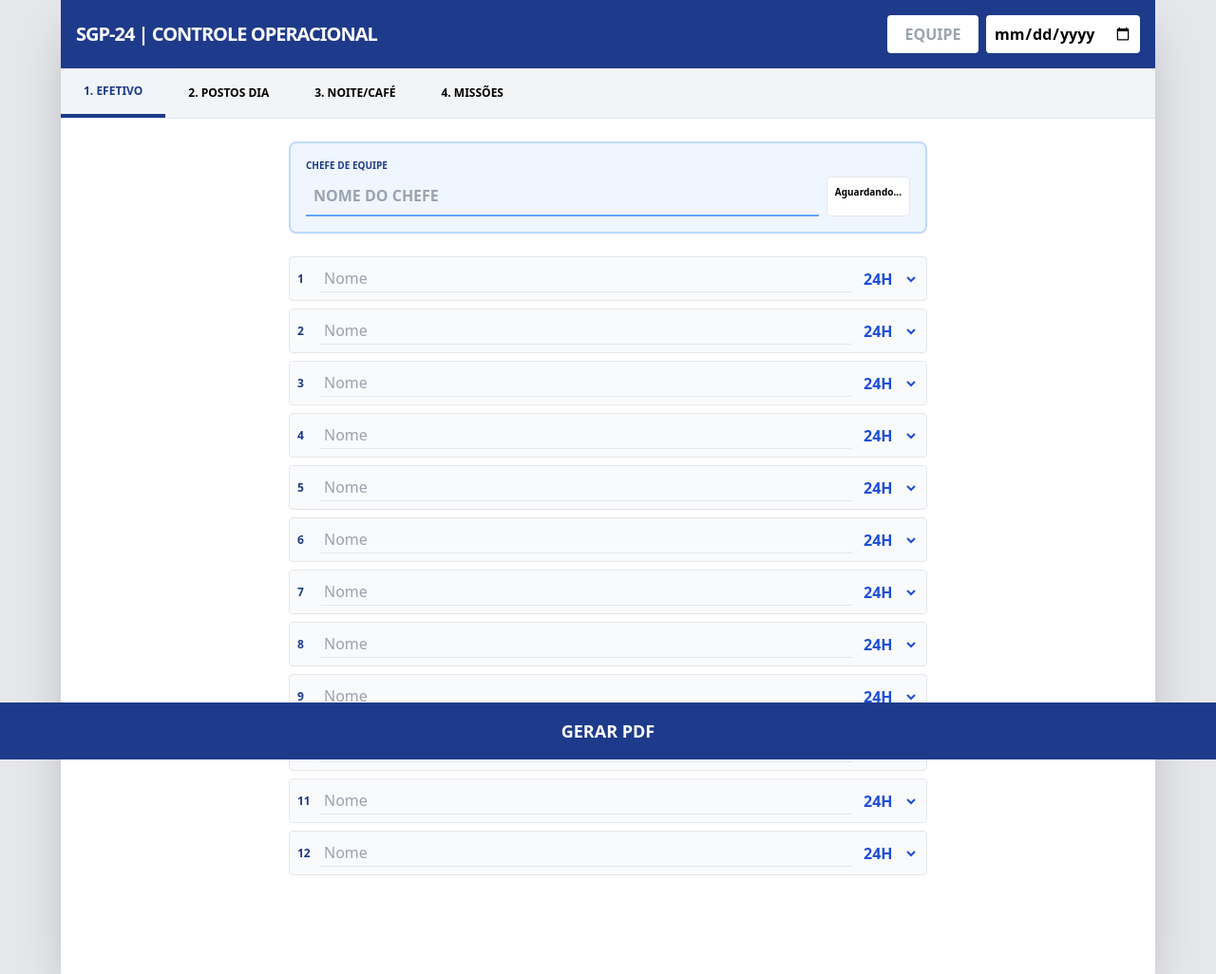
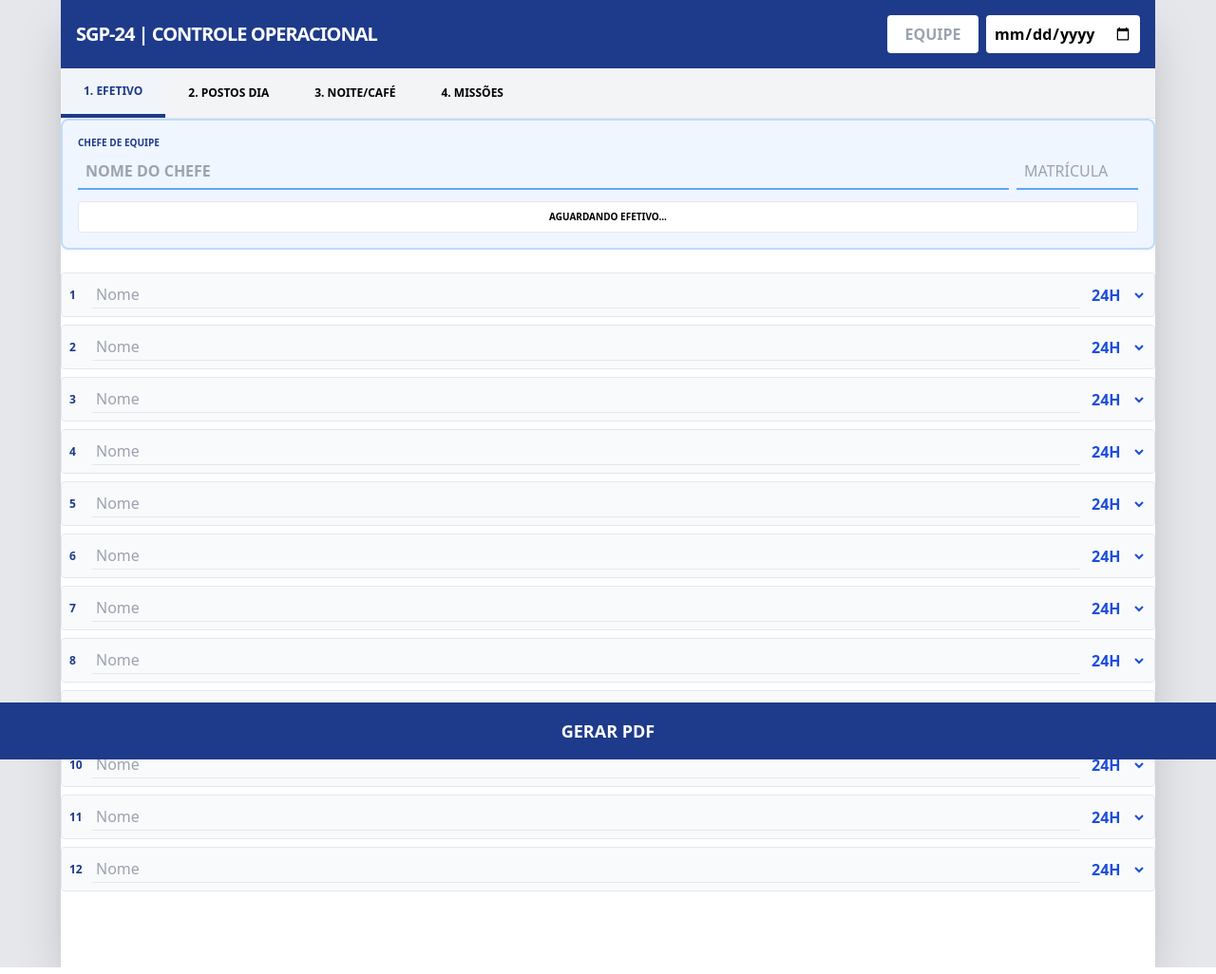
Before and after one commit to Aldair-Firmino/SGP24, a Flask app: page / in a window 1280 px wide. Shown: the whole page at 95% size. Run offline with Flask 3, Linux system fonts and the light colour scheme; some libraries are stand-ins or nearby versions.

Commit message:
Update index.html

```diff
--- a/templates/index.html
+++ b/templates/index.html
@@ -30,16 +30,18 @@
             <button type="button" onclick="openTab('aba4')" id="btn-aba4" class="px-6 py-4 font-bold uppercase text-xs">4. Missões</button>
         </div>
 
-        <div class="p-4 md:p-6">
-            <div id="aba1" class="tab-content active">
-                <div class="max-w-2xl mx-auto">
-                    <div class="bg-blue-50 p-4 rounded-lg border-2 border-blue-200 mb-6 shadow-sm">
-                        <label class="block text-blue-900 font-black text-[10px] uppercase mb-1">Chefe de Equipe</label>
-                        <div class="flex flex-col gap-2 md:flex-row">
-                            <input type="text" id="chefe_nome" name="chefe_nome" oninput="calcularEscalaDinamica()" placeholder="NOME DO CHEFE" class="flex-1 p-2 border-b-2 border-blue-400 bg-transparent font-bold outline-none uppercase">
-                            <div id="status_chefe_box" class="text-[10px] font-bold p-2 rounded bg-white border">Aguardando...</div>
-                        </div>
-                    </div>
+       <div class="bg-blue-50 p-4 rounded-lg border-2 border-blue-200 mb-6 shadow-sm">
+    <label class="block text-blue-900 font-black text-[10px] uppercase mb-1">Chefe de Equipe</label>
+    <div class="flex flex-col gap-3">
+        <div class="flex flex-col md:flex-row gap-2">
+            <input type="text" id="chefe_nome" name="chefe_nome" oninput="calcularEscalaDinamica()" placeholder="NOME DO CHEFE" class="flex-1 p-2 border-b-2 border-blue-400 bg-transparent font-bold outline-none uppercase text-sm">
+            <input type="text" name="chefe_mat" placeholder="MATRÍCULA" class="p-2 border-b-2 border-blue-400 bg-transparent text-sm outline-none w-full md:w-32 uppercase">
+        </div>
+        <div id="status_chefe_box" class="text-[10px] font-bold p-2 rounded bg-white border text-center uppercase">
+            Aguardando Efetivo...
+        </div>
+    </div>
+</div>
                     <div class="space-y-2">
                         {% for i in range(1, 13) %}
                         <div class="flex gap-2 items-center bg-gray-50 p-2 rounded border border-gray-200 uppercase">
```
